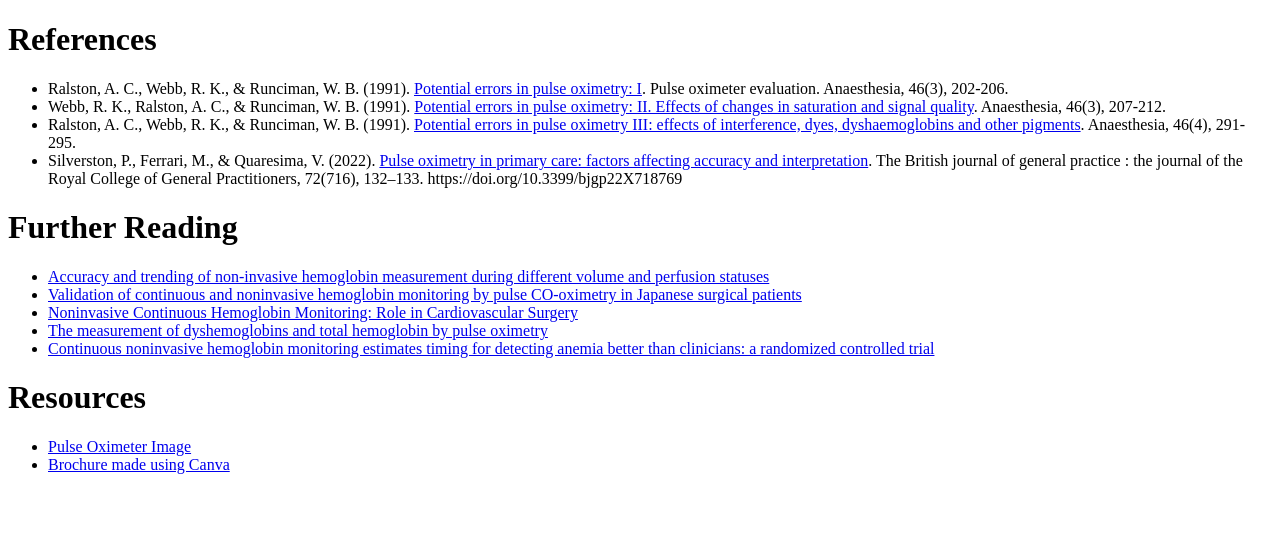
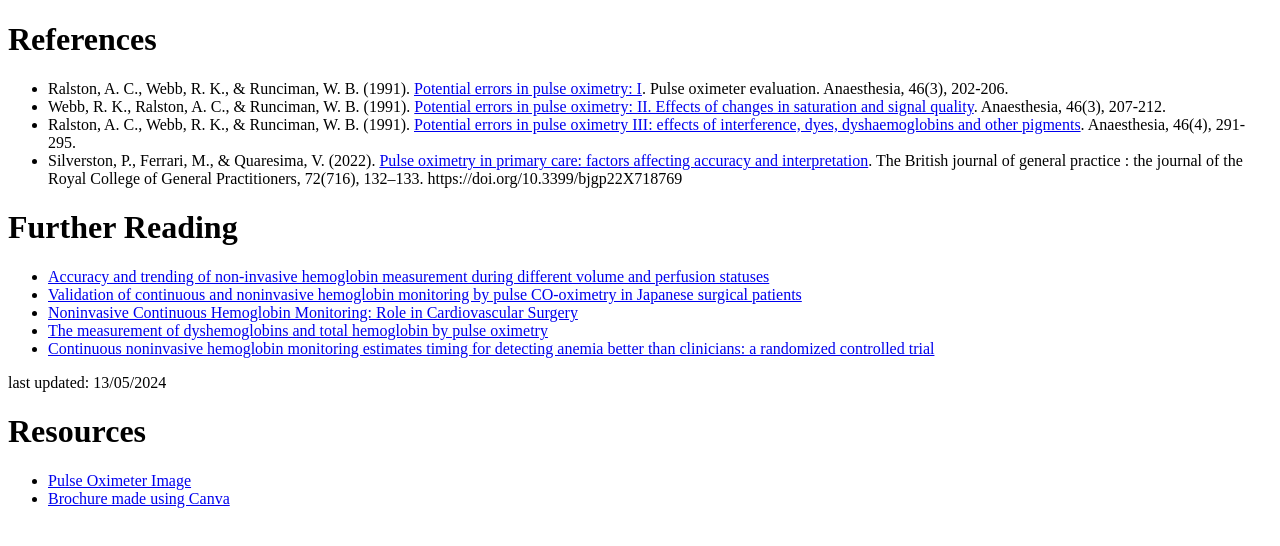
Before and after one commit to KhushiSharma0/PHY248, a plain HTML site: page index.html in a window 1280 px wide. Drawn offline with Linux system fonts and the light colour scheme.

Commit message:
Update index.html

```diff
--- a/index.html
+++ b/index.html
@@ -23,6 +23,8 @@
         <li><a href="https://pubmed.ncbi.nlm.nih.gov/31101083/">Continuous noninvasive hemoglobin monitoring estimates timing for detecting anemia better than clinicians: a randomized controlled trial</a></li>
     </ul>
 
+    last updated: 13/05/2024
+
     <h1>Resources</h1>
     <ul>
         <li><a href="https://www.hiclipart.com/free-transparent-background-png-clipart-zngji">Pulse Oximeter Image</a></li>
```
